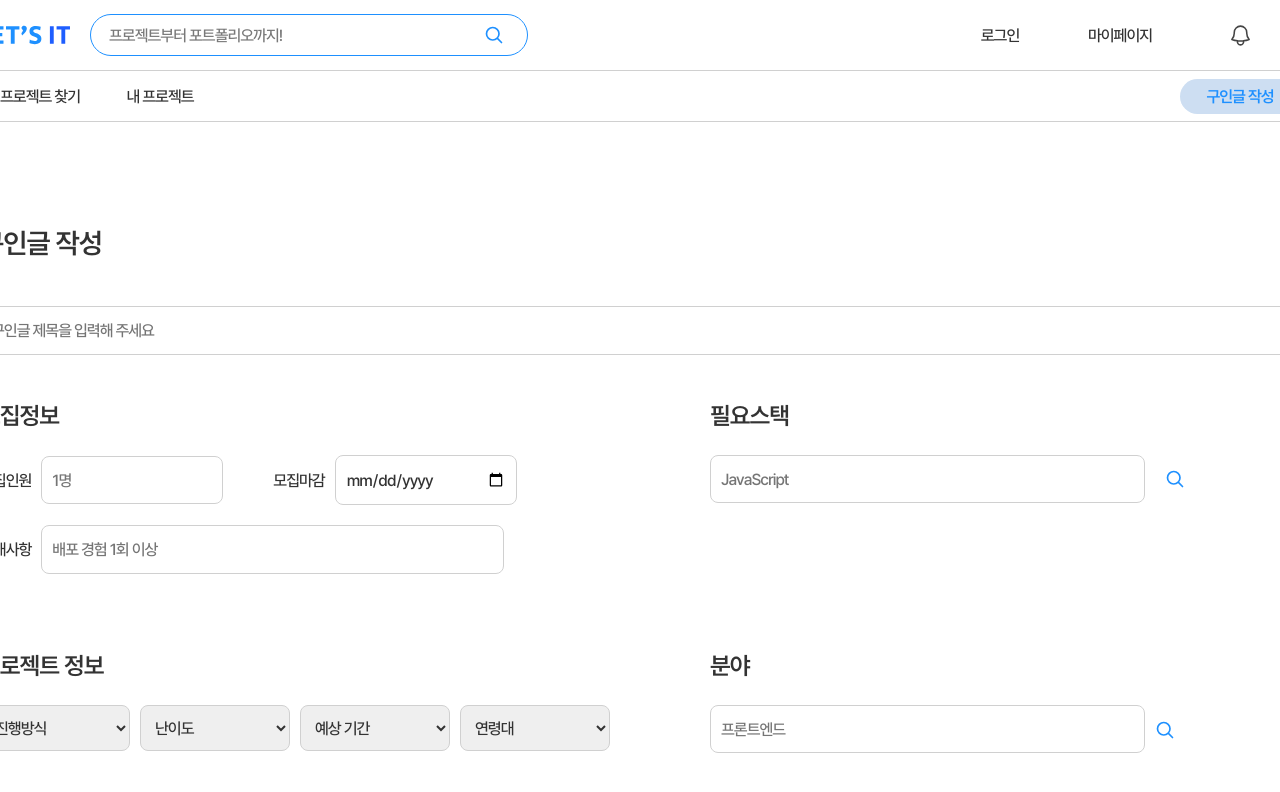
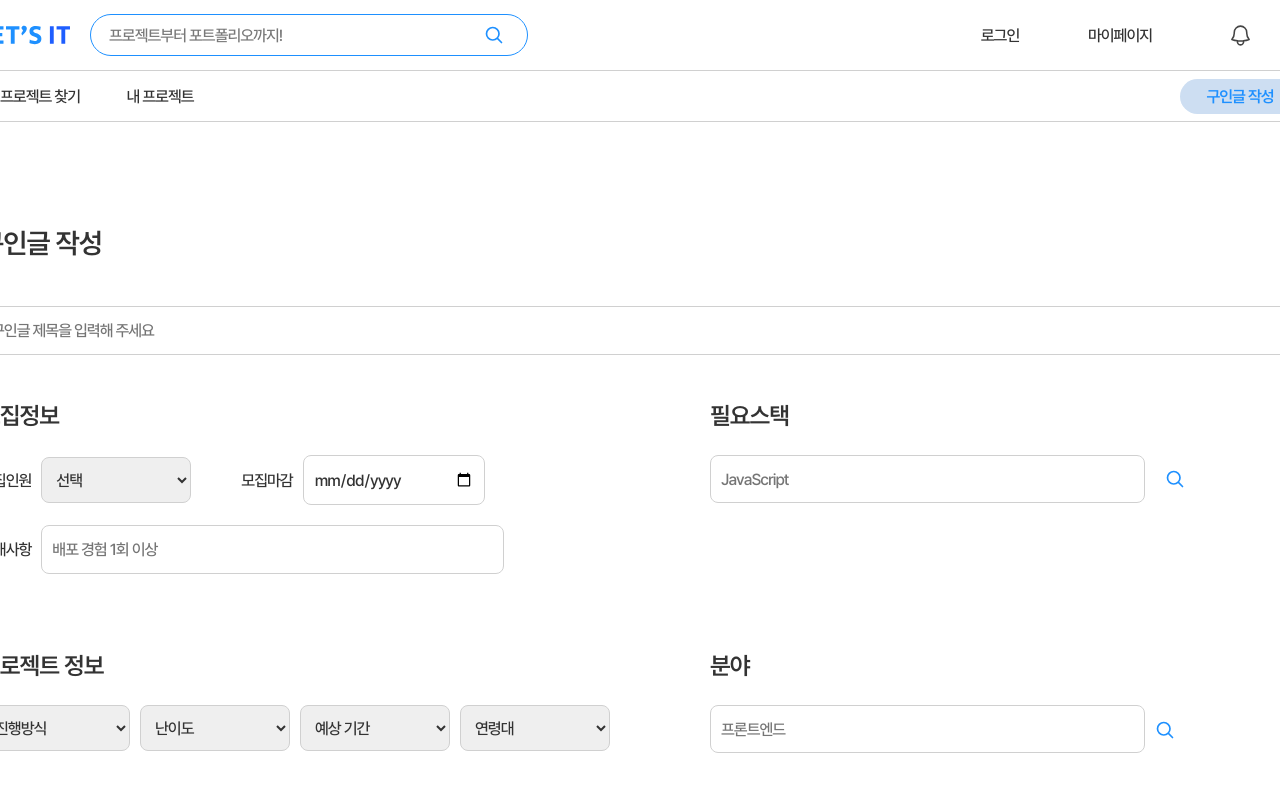
Before and after one commit to yezixx/SOLUX_LETS_IT_Frontend, a React (Vite) app: page /projects/post in a window 1280 px wide. Shown: the top 792 px of the page. Built offline with nearby package versions, Linux system fonts and the light colour scheme.

Commit message:
Fix: 백엔드 연동 문제 해결 중

```diff
--- a/src/Screen/MyProject/ApplyHireProj/ApplyHireProj.jsx
+++ b/src/Screen/MyProject/ApplyHireProj/ApplyHireProj.jsx
@@ -7,6 +7,7 @@ import { useApplyHire } from "./useApplyHire";
 
 const ApplyHireProj = () => {
   const { apHireProj, showMember, handleClickMember } = useApplyHire();
+  console.log(apHireProj);
   return (
     <div className={styles.ApplyHireProj__content}>
       {/*구인 중인 프로젝트 + 신청한 프로젝트 */}
--- a/src/Screen/ProjectHire/ProjInfo/ProjInfo.jsx
+++ b/src/Screen/ProjectHire/ProjInfo/ProjInfo.jsx
@@ -18,7 +18,7 @@ const ProjInfo = () => {
       ...prevData,
       [name]: value,
     }));
-    if (value === "true") {
+    if (value === "대면") {
       setIsFace(true);
     } else {
       setIsFace(false);
@@ -31,8 +31,8 @@ const ProjInfo = () => {
       <div className={styles.projectHire__detail}>
         <select defaultValue="" name="onOff" onChange={handleIsFace}>
           <option value="">진행방식</option>
-          <option value="true">대면</option>
-          <option value="false">비대면</option>
+          <option value="대면">대면</option>
+          <option value="비대면">비대면</option>
         </select>
         <select defaultValue="" name="level" onChange={onChange}>
           <option value="">난이도</option>
--- a/src/Screen/ProjectHire/RecruitInfo/RecruitInfo.jsx
+++ b/src/Screen/ProjectHire/RecruitInfo/RecruitInfo.jsx
@@ -10,12 +10,22 @@ const RecruitInfo = () => {
         {/* 모집 인원 */}
         <div className={styles.projectHire__detail}>
           <label>모집인원</label>
-          <input
+          {/* <input
             name="peopleNum"
             onChange={onChange}
             className={styles.projectHire__inputStyle1}
             placeholder="1명"
-          />
+          /> */}
+          <select defaultValue="" name="peopleNum" onChange={onChange}>
+            <option value="">선택</option>
+            <option>2</option>
+            <option>3</option>
+            <option>4</option>
+            <option>5</option>
+            <option>6</option>
+            <option>7</option>
+            <option>8</option>
+          </select>
         </div>
         {/* 모집 마감 */}
         <div className={styles.projectHire__detail}>
--- a/src/Screen/RouterInfo.jsx
+++ b/src/Screen/RouterInfo.jsx
@@ -97,7 +97,7 @@ export const RouterInfo = [
             // path: "hiring-and-applied",
             //백엔드 연결용 동적 주소
             path: "hiring-and-applied",
-            element: <PrivateRoute element={<ApplyHireProj />} />,
+            element: <ApplyHireProj />,
             label: "구인/신청 프로젝트",
           },
           {
--- a/src/atoms/atoms.js
+++ b/src/atoms/atoms.js
@@ -1,6 +1,6 @@
 import { atom } from "jotai";
 //삭제 예정
-export const userIdAtom = atom(2);
+export const userIdAtom = atom(1);
 
 export const userAtom = atom({});
 //프로젝트 신청창 form
@@ -9,7 +9,7 @@ export const applicant = atom([]);
 export const isLoginAtom = atom(false);
 //구인글 작성 (세부화면으로 쪼갰기에 atom 필요)
 export const postProjectAtom = atom({
-  userId: 2,
+  userId: 1,
   title: "",
   content: "",
   peopleNum: "",
```
